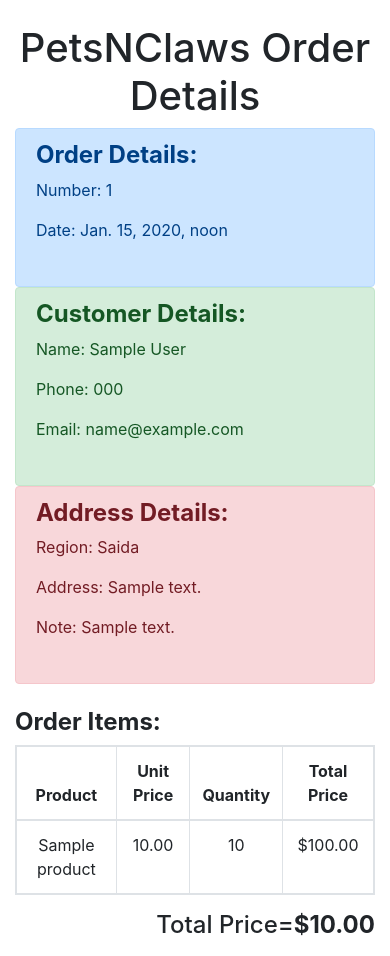
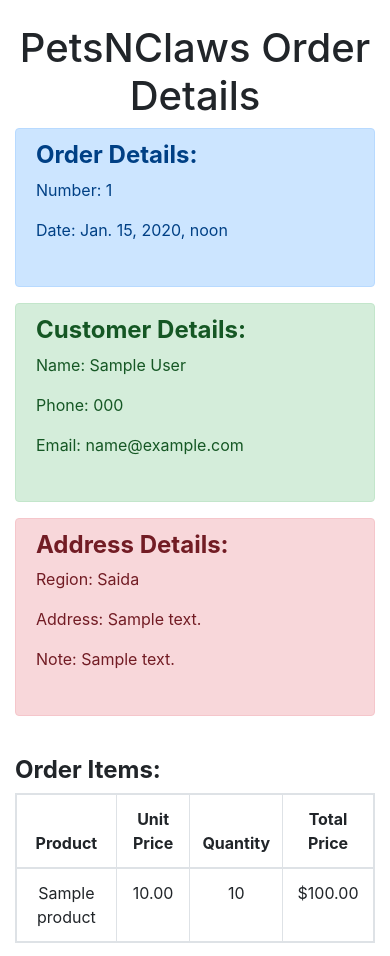
Before and after one commit to mostafanawam/e_commerce, a Django app: template cart/templates/order_details.html in a window 390 px wide. Shown: the top 956 px of the page. Run offline with Django 4.2, Linux system fonts and the light colour scheme; the template is opened without the code that fills it: values that come from a table or form of the project are taken from there, others are empty; data comes from the database, SQL or seed files in the repository; tables that the repository leaves empty hold one stand-in row (values such as "Sample post"); grey boxes marked "Sample" are stand-in pictures; parts of the project's set-up code (start-up, migrations or seed data) failed here and were passed over.

Commit message:
update list

```diff
--- a/cart/templates/order_details.html
+++ b/cart/templates/order_details.html
@@ -36,7 +36,7 @@
 
 
             <div class="row">
-                <div class="col-md-4">
+                <div class="col-md-4 form-group">
                     <div class="alert alert-primary h-100" role="alert">
                         <h4 class="font-weight-bold">Order Details:</h4>
                         <p >Number: {{order.order_id}}</p>
@@ -45,7 +45,7 @@
                     </div>
                 </div>
 
-                <div class="col-md-4">
+                <div class="col-md-4 form-group">
                     <div class="alert alert-success h-100" role="alert">
                         <h4  class="font-weight-bold">Customer Details:</h4>
 
@@ -70,7 +70,7 @@
                       </div>
                 </div>
 
-                <div class="col-md-4">
+                <div class="col-md-4 form-group">
                     <div class="alert alert-danger h-100" role="alert">
                         <h4  class="font-weight-bold">Address Details:</h4>
 
```
